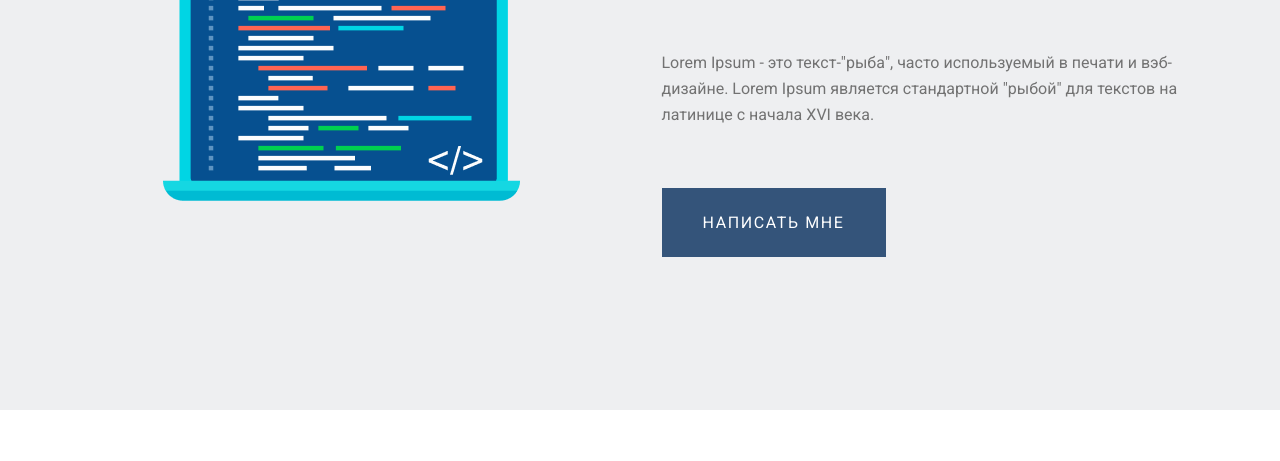
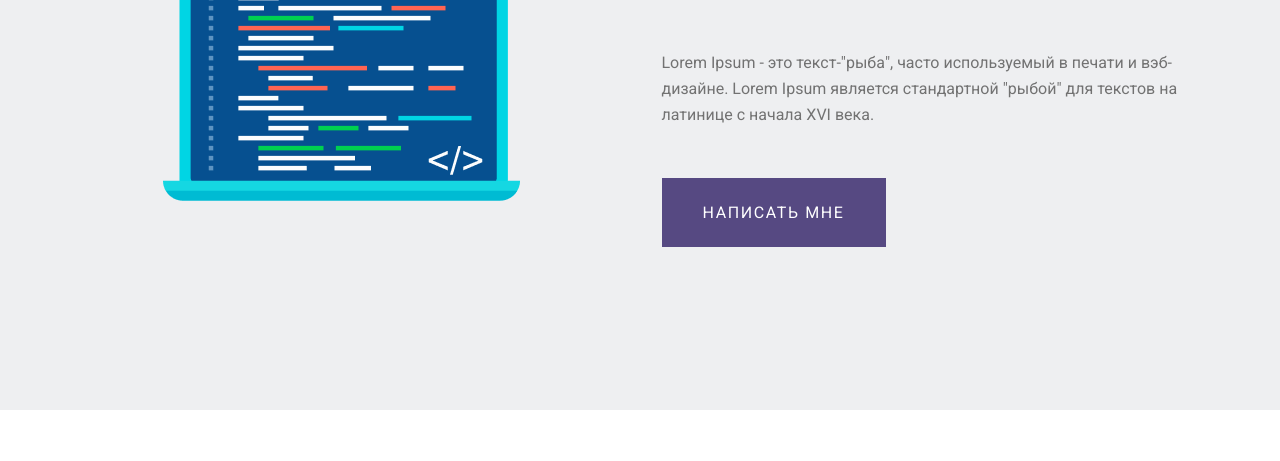
Before and after one commit to tammatYO/wd, a plain HTML site: page index.html in a window 1280 px wide. In both pictures the pointer is over the button "НАПИСАТЬ МНЕ". Shown: the part 339-800 px from the top of the page. Drawn offline with Linux system fonts and the light colour scheme; a web font is replaced by a local one.

Commit message:
Add files via upload

```diff
--- a/css/style.css
+++ b/css/style.css
@@ -341,6 +341,15 @@ footer {
 .i_footer {
     padding-right: 22px;
 }
+.button__primary:hover {
+    filter: hue-rotate(40deg);
+    transform: translateY(-10px);
+    transition-duration: 0.5s;
+}
+.i_footer:hover {
+    transform: translateY(-5px);
+    transition-duration: 0.5s;
+}
 /*ipad pro*/
 @media (max-width: 1024px){
     section {
```
